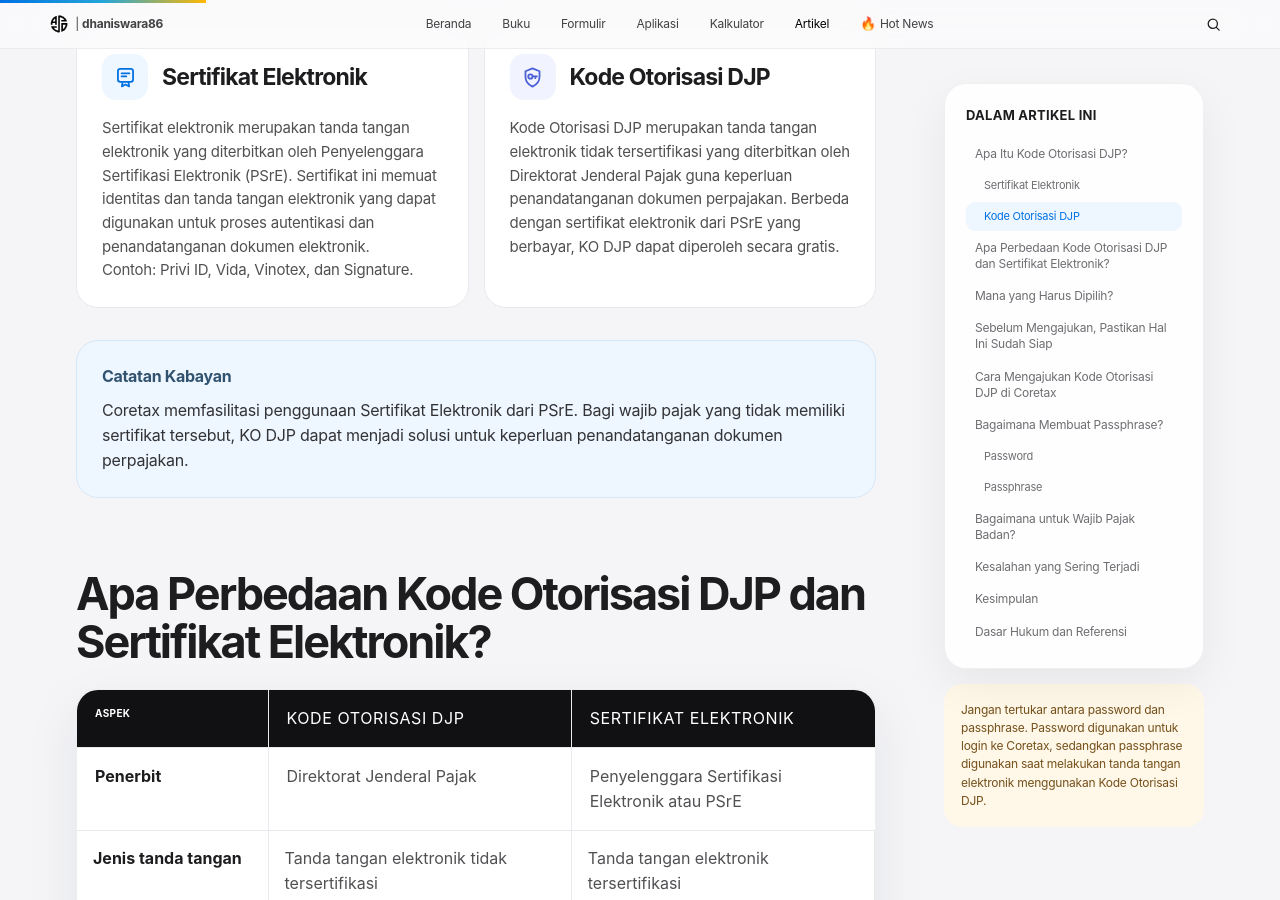
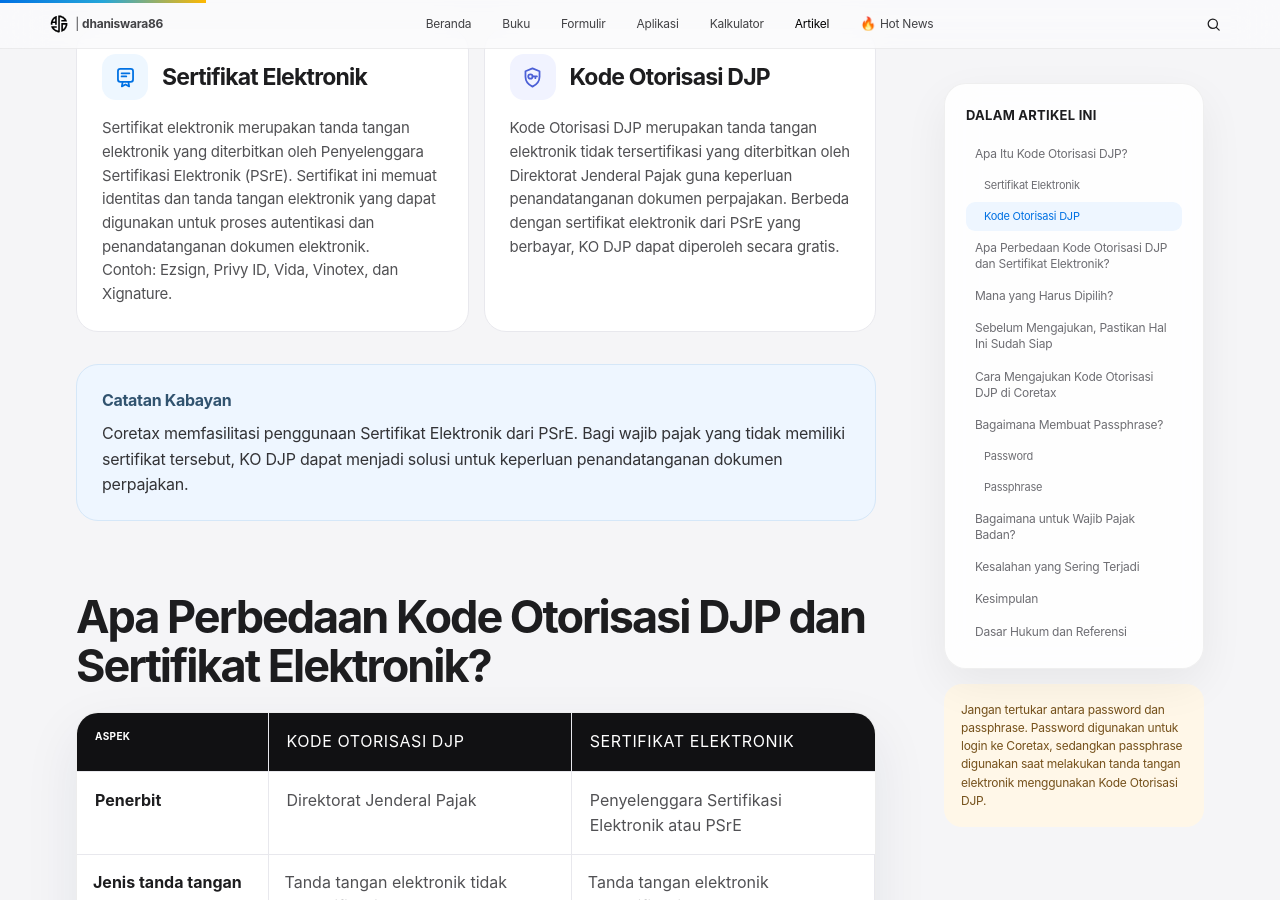
Before and after one commit to dhaniswara86/dhaniswara86.github.io, a Jekyll site: the page built from _artikel/sertifikat-elektronik-coretax.md, in a window 1280 px wide and 900 px high, scrolled down 1248 px. Built offline with Jekyll 4.4.1, drawn with Linux system fonts in a browser that asks for light colours.

Commit message:
Update examples of electronic certificate providers

```diff
--- a/_artikel/sertifikat-elektronik-coretax.md
+++ b/_artikel/sertifikat-elektronik-coretax.md
@@ -71,7 +71,7 @@
 <h3>Sertifikat Elektronik</h3>
 </div>
 <p>
-Sertifikat elektronik merupakan tanda tangan elektronik yang diterbitkan oleh Penyelenggara Sertifikasi Elektronik (PSrE). Sertifikat ini memuat identitas dan tanda tangan elektronik yang dapat digunakan untuk proses autentikasi dan penandatanganan dokumen elektronik.<br>Contoh: Privi ID, Vida, Vinotex, dan Signature.
+Sertifikat elektronik merupakan tanda tangan elektronik yang diterbitkan oleh Penyelenggara Sertifikasi Elektronik (PSrE). Sertifikat ini memuat identitas dan tanda tangan elektronik yang dapat digunakan untuk proses autentikasi dan penandatanganan dokumen elektronik.<br>Contoh: Ezsign, Privy ID, Vida, Vinotex, dan Xignature.
 </p>
 </article>
 
```
